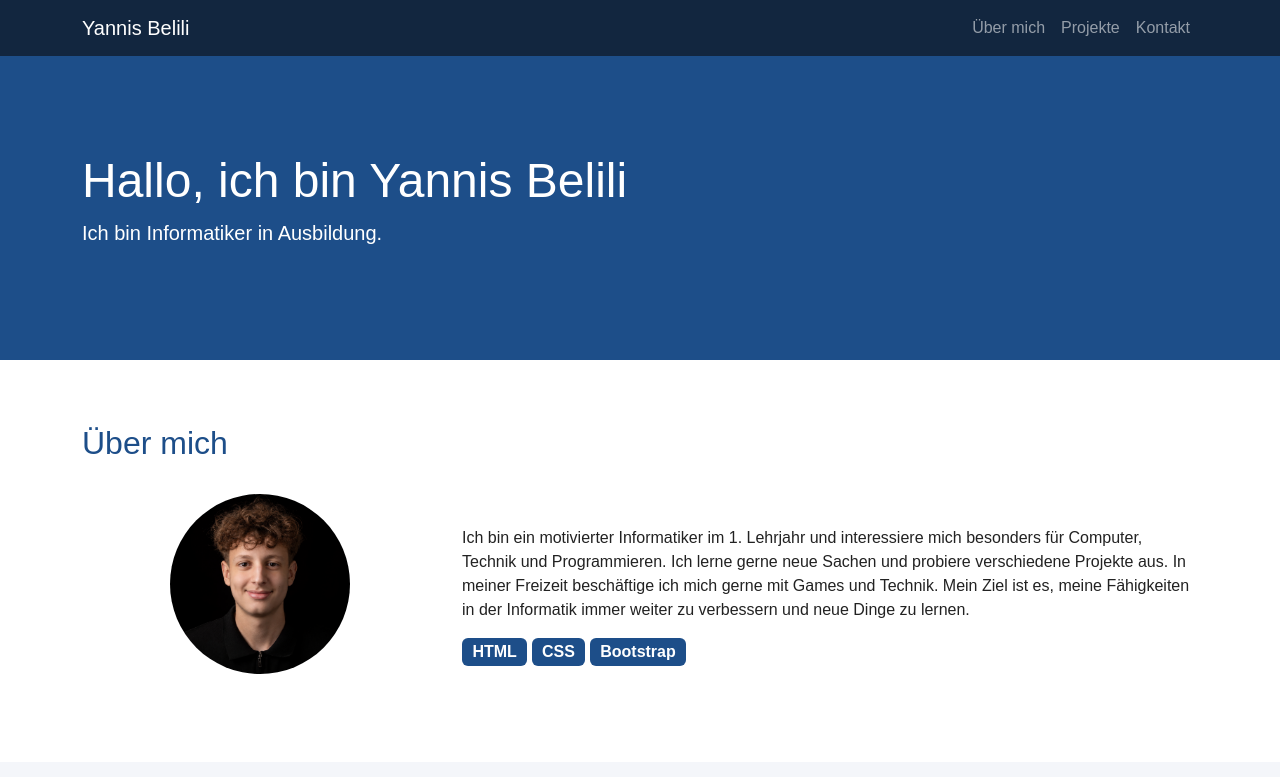
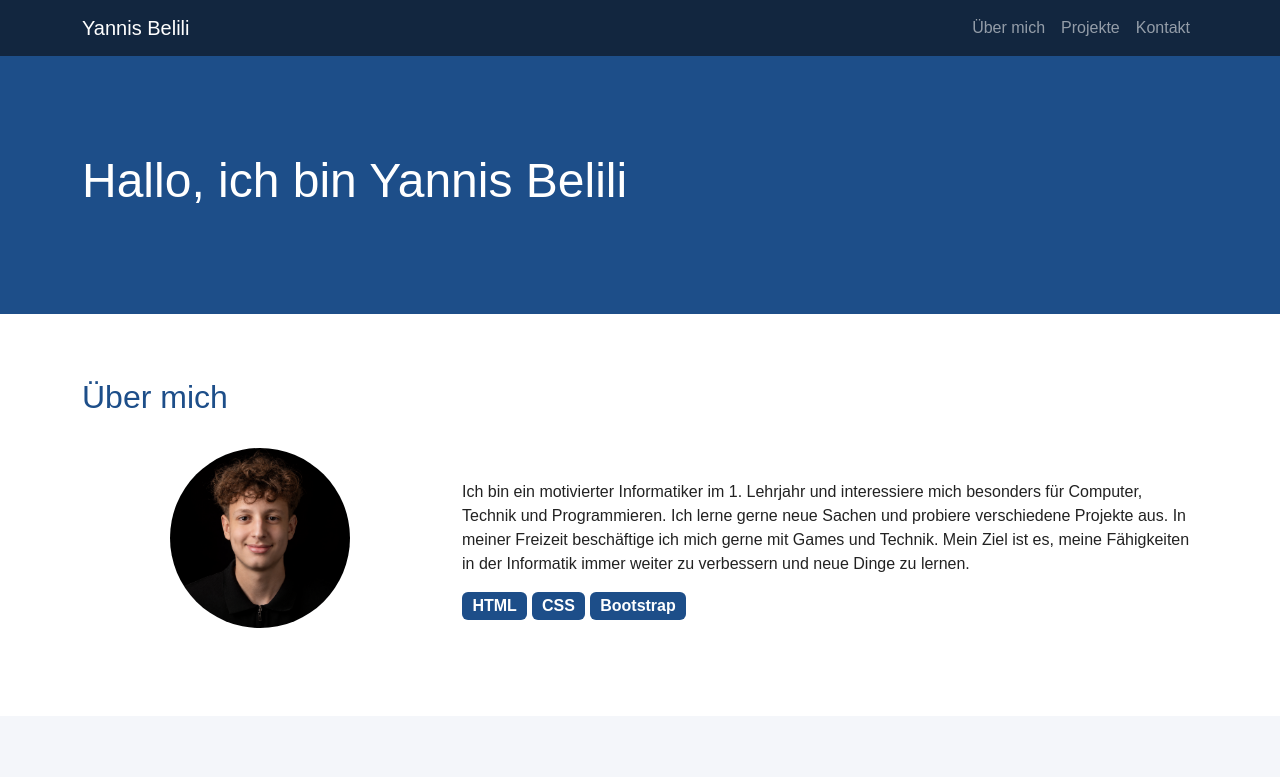
Before and after one commit to yannis-belili/frameworks, a plain HTML site: page website.html in a window 1280 px wide. Shown: the top 777 px of the page. Drawn offline with nearby package versions, Linux system fonts and the light colour scheme.

Commit message:
final version finished

```diff
--- a/website.html
+++ b/website.html
@@ -34,7 +34,6 @@
     <section id="start" class="startbereich">
       <div class="container">
         <h1>Hallo, ich bin Yannis Belili</h1>
-        <p class="lead">Ich bin Informatiker in Ausbildung.</p>
       </div>
     </section>
     <section id="ueber-mich" class="abschnitt">
```
